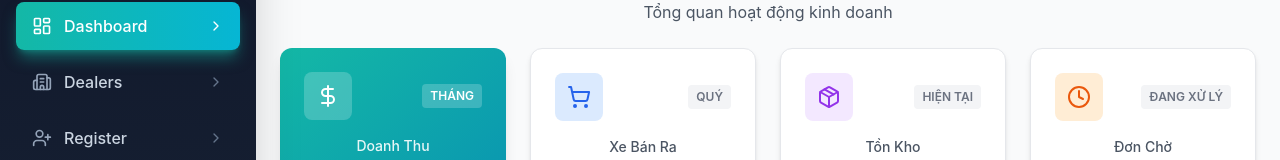
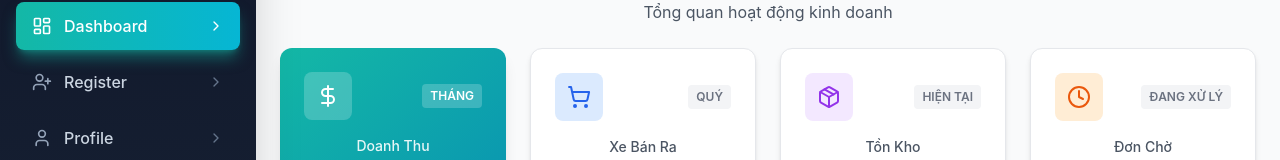
Before and after one commit to Tien-DT/EVMManagement-FE, a React (Create React App) app: page /admin/dashboard in a window 1280 px wide. Shown: the part 135-295 px from the top of the page. Built offline with nearby package versions, Linux system fonts and the light colour scheme; sample sign-in values are in the browser's storage.

Commit message:
Update AdminSidebar.jsx

```diff
--- a/src/layouts/sidebar/AdminSidebar.jsx
+++ b/src/layouts/sidebar/AdminSidebar.jsx
@@ -6,8 +6,7 @@ import {
   ChevronRight,
   Menu,
   X,
-  User,
-  Building2
+  User
 } from 'lucide-react';
 
 const AdminSidebar = () => {
@@ -19,11 +18,6 @@ const AdminSidebar = () => {
       path: '/admin/dashboard',
       icon: LayoutDashboard,
       label: 'Dashboard'
-    },
-    {
-      path: '/admin/dealers',
-      icon: Building2,
-      label: 'Dealers'
     },
     {
       path: '/admin/register',
```
